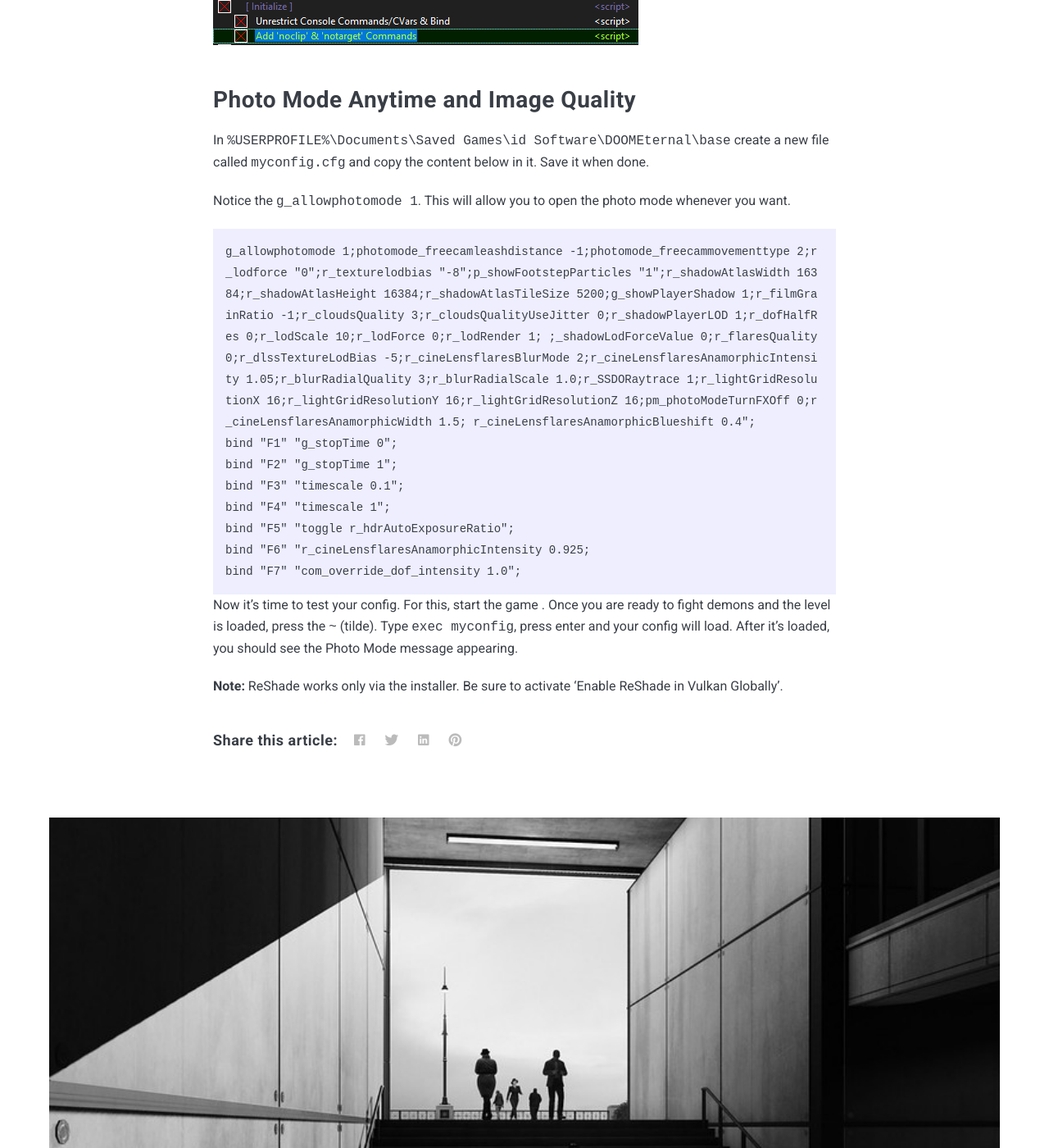
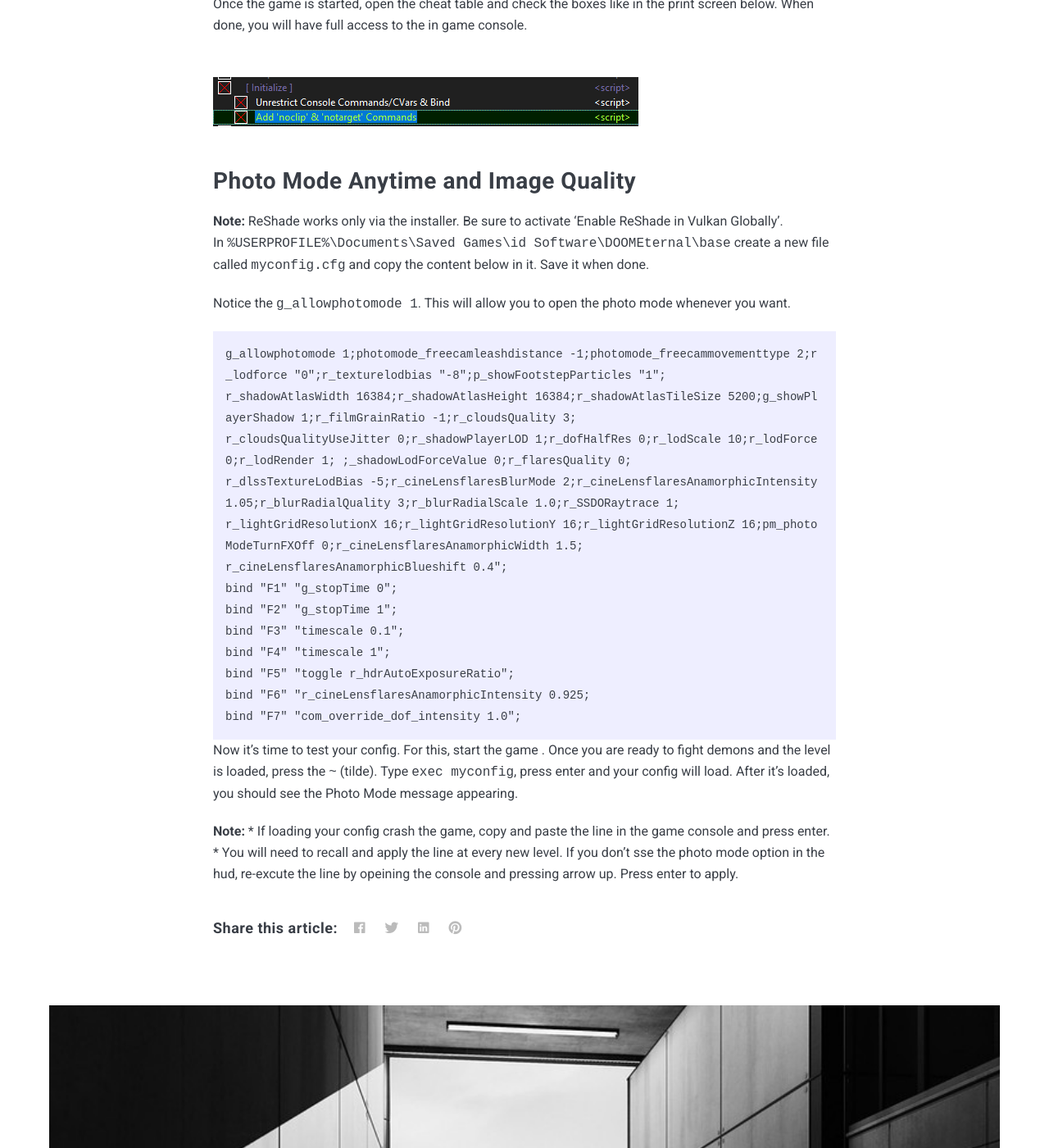
Before and after one commit to AnticOwl/anticowl.github.io, a Jekyll site: the page built from _posts/2024-07-21-Doom-Eternal.md, in a window 1280 px wide and 1400 px high, scrolled down 1358 px. Shown: the whole window at 82% size. Built offline with Jekyll 4.4.1, drawn with Linux system fonts in a browser that asks for light colours; nearby versions of some CDN libraries; some of the changed text lies outside the part shown.

Commit message:
Update 2024-07-21-Doom-Eternal.md

````diff
--- a/_posts/2024-07-21-Doom-Eternal.md
+++ b/_posts/2024-07-21-Doom-Eternal.md
@@ -19,7 +22,7 @@ When done, you will have full access to the in game console.
 ![image](/images/DOOMEternal-01.png)
 
 ## Photo Mode Anytime and Image Quality
-
+{% include note.html content="ReShade works only via the installer. Be sure to activate 'Enable ReShade in Vulkan Globally'." %}
 
 In `%USERPROFILE%\Documents\Saved Games\id Software\DOOMEternal\base` create a new file called `myconfig.cfg` and copy the content below in it.
 Save it when done.
@@ -27,7 +30,12 @@ Save it when done.
 Notice the `g_allowphotomode 1`. This will allow you to open the photo mode whenever you want.
 
 ```
-g_allowphotomode 1;photomode_freecamleashdistance -1;photomode_freecammovementtype 2;r_lodforce "0";r_texturelodbias "-8";p_showFootstepParticles "1";r_shadowAtlasWidth 16384;r_shadowAtlasHeight 16384;r_shadowAtlasTileSize 5200;g_showPlayerShadow 1;r_filmGrainRatio -1;r_cloudsQuality 3;r_cloudsQualityUseJitter 0;r_shadowPlayerLOD 1;r_dofHalfRes 0;r_lodScale 10;r_lodForce 0;r_lodRender 1; ;_shadowLodForceValue 0;r_flaresQuality 0;r_dlssTextureLodBias -5;r_cineLensflaresBlurMode 2;r_cineLensflaresAnamorphicIntensity 1.05;r_blurRadialQuality 3;r_blurRadialScale 1.0;r_SSDORaytrace 1;r_lightGridResolutionX 16;r_lightGridResolutionY 16;r_lightGridResolutionZ 16;pm_photoModeTurnFXOff 0;r_cineLensflaresAnamorphicWidth 1.5; r_cineLensflaresAnamorphicBlueshift 0.4";
+g_allowphotomode 1;photomode_freecamleashdistance -1;photomode_freecammovementtype 2;r_lodforce "0";r_texturelodbias "-8";p_showFootstepParticles "1";
+r_shadowAtlasWidth 16384;r_shadowAtlasHeight 16384;r_shadowAtlasTileSize 5200;g_showPlayerShadow 1;r_filmGrainRatio -1;r_cloudsQuality 3;
+r_cloudsQualityUseJitter 0;r_shadowPlayerLOD 1;r_dofHalfRes 0;r_lodScale 10;r_lodForce 0;r_lodRender 1; ;_shadowLodForceValue 0;r_flaresQuality 0;
+r_dlssTextureLodBias -5;r_cineLensflaresBlurMode 2;r_cineLensflaresAnamorphicIntensity 1.05;r_blurRadialQuality 3;r_blurRadialScale 1.0;r_SSDORaytrace 1;
+r_lightGridResolutionX 16;r_lightGridResolutionY 16;r_lightGridResolutionZ 16;pm_photoModeTurnFXOff 0;r_cineLensflaresAnamorphicWidth 1.5;
+r_cineLensflaresAnamorphicBlueshift 0.4";
 bind "F1" "g_stopTime 0";
 bind "F2" "g_stopTime 1";
 bind "F3" "timescale 0.1";
@@ -40,4 +48,4 @@ bind "F7" "com_override_dof_intensity 1.0";
 Now it's time to test your config. For this, start the game . Once you are ready to fight demons and the level is loaded, press the `~` (tilde).
 Type `exec myconfig`, press enter and your config will load. After it's loaded, you should see the Photo Mode message appearing.
 
-{% include note.html content="ReShade works only via the installer. Be sure to activate 'Enable ReShade in Vulkan Globally'." %}
+{% include note.html content="* If loading your config crash the game, copy and paste the line in the game console and press enter. * You will need to recall and apply the line at every new level. If you don't sse the photo mode option in the hud, re-excute the line by opeining the console and pressing arrow up. Press enter to apply." %}
````
Also changed, not shown: other parts of _posts/2024-07-21-Doom-Eternal.md (+3 -0 lines).
